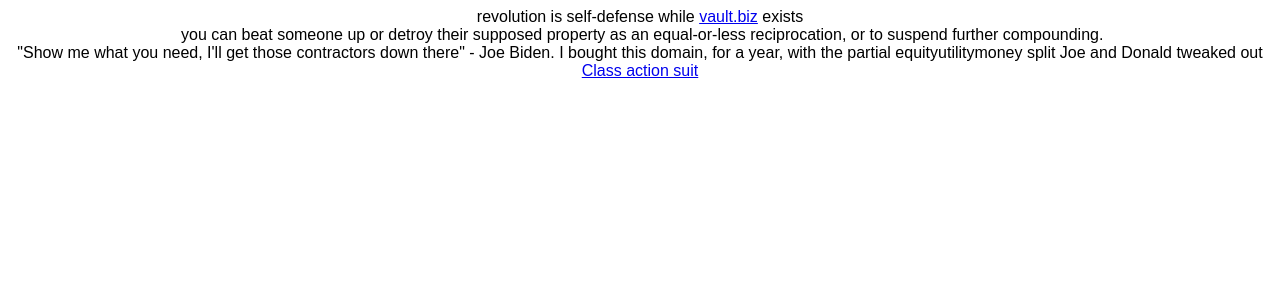
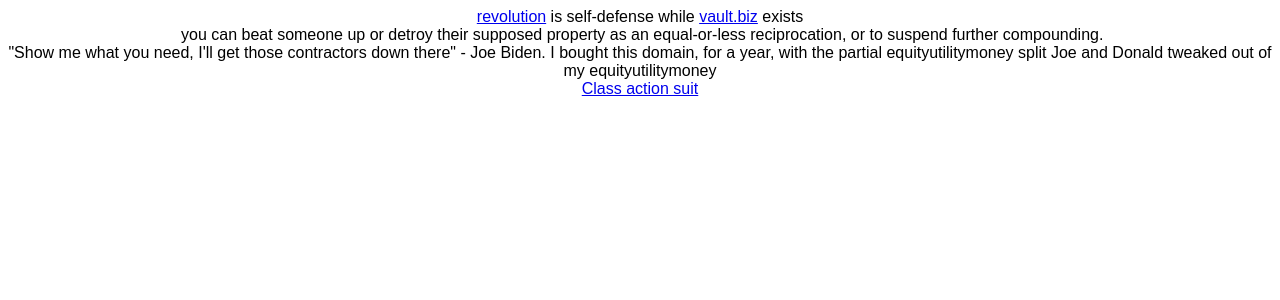
Before and after one commit to NickCarducci/BillBidenOrg, a React (Create React App) app: page / in a window 1280 px wide. Shown: the top 300 px of the page. Built offline with nearby package versions, Linux system fonts and the light colour scheme.

Commit message:
Update App.js

```diff
--- a/src/App.js
+++ b/src/App.js
@@ -4,7 +4,10 @@ export default function App() {
   return (
     <div className="App">
       <div>
-        revolution is self-defense while&nbsp;
+        <a href="https://www.academia.edu/43983364/Review_Capitalism_in_the_21st_Century">
+          revolution
+        </a>
+        &nbsp;is self-defense while&nbsp;
         <a href="https://vaults.biz">vault.biz</a>
         &nbsp;exists
       </div>
@@ -13,7 +16,8 @@ export default function App() {
       <div>
         "Show me what you need, I'll get those contractors down there" - Joe
         Biden. I bought this domain, for a year, with the partial
-        equityutilitymoney split Joe and Donald tweaked out
+        equityutilitymoney split Joe and Donald tweaked out of my
+        equityutilitymoney
       </div>
       <a href="https://www.researchgate.net/project/Class-action-suit">
         Class action suit
```
